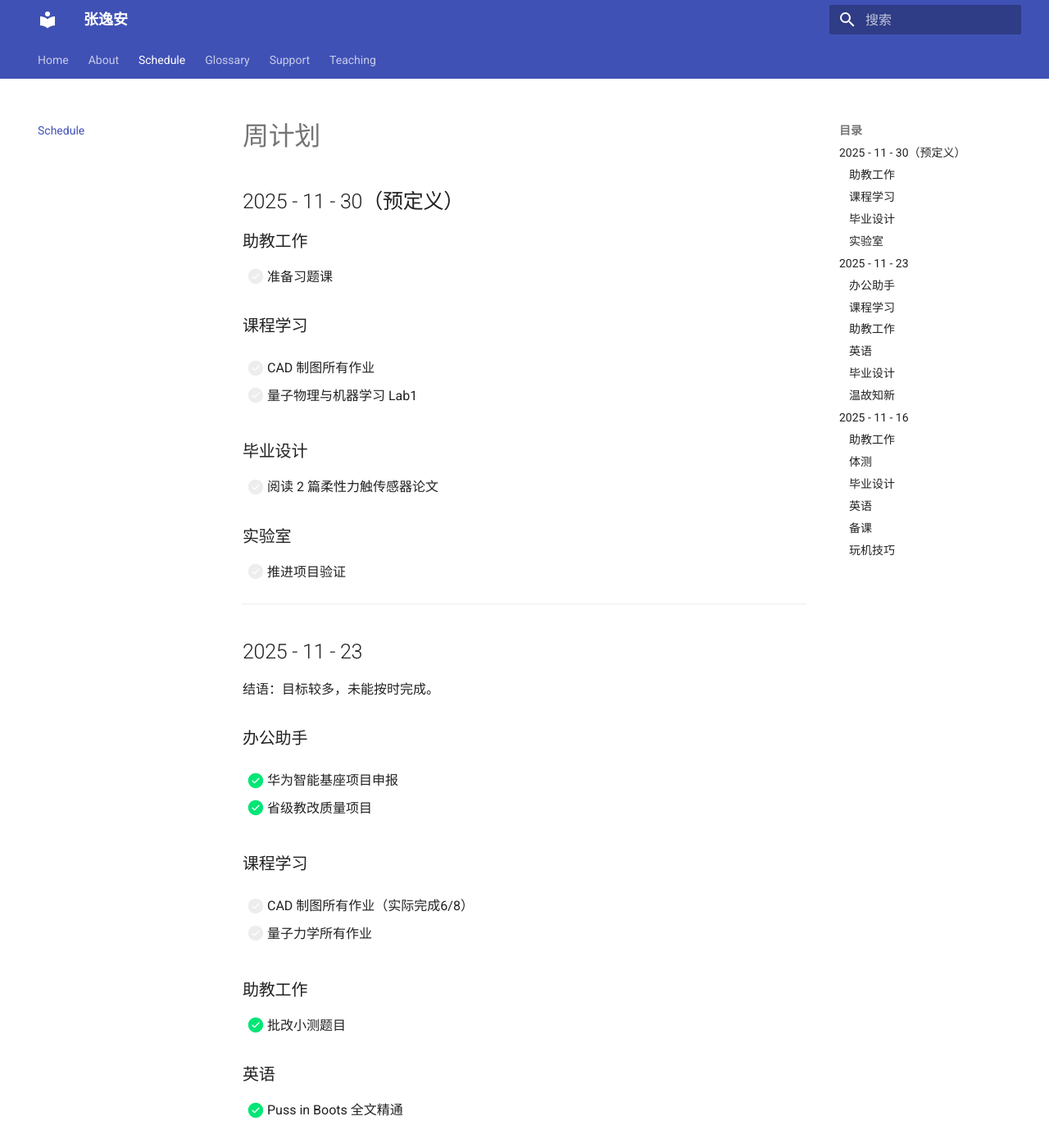
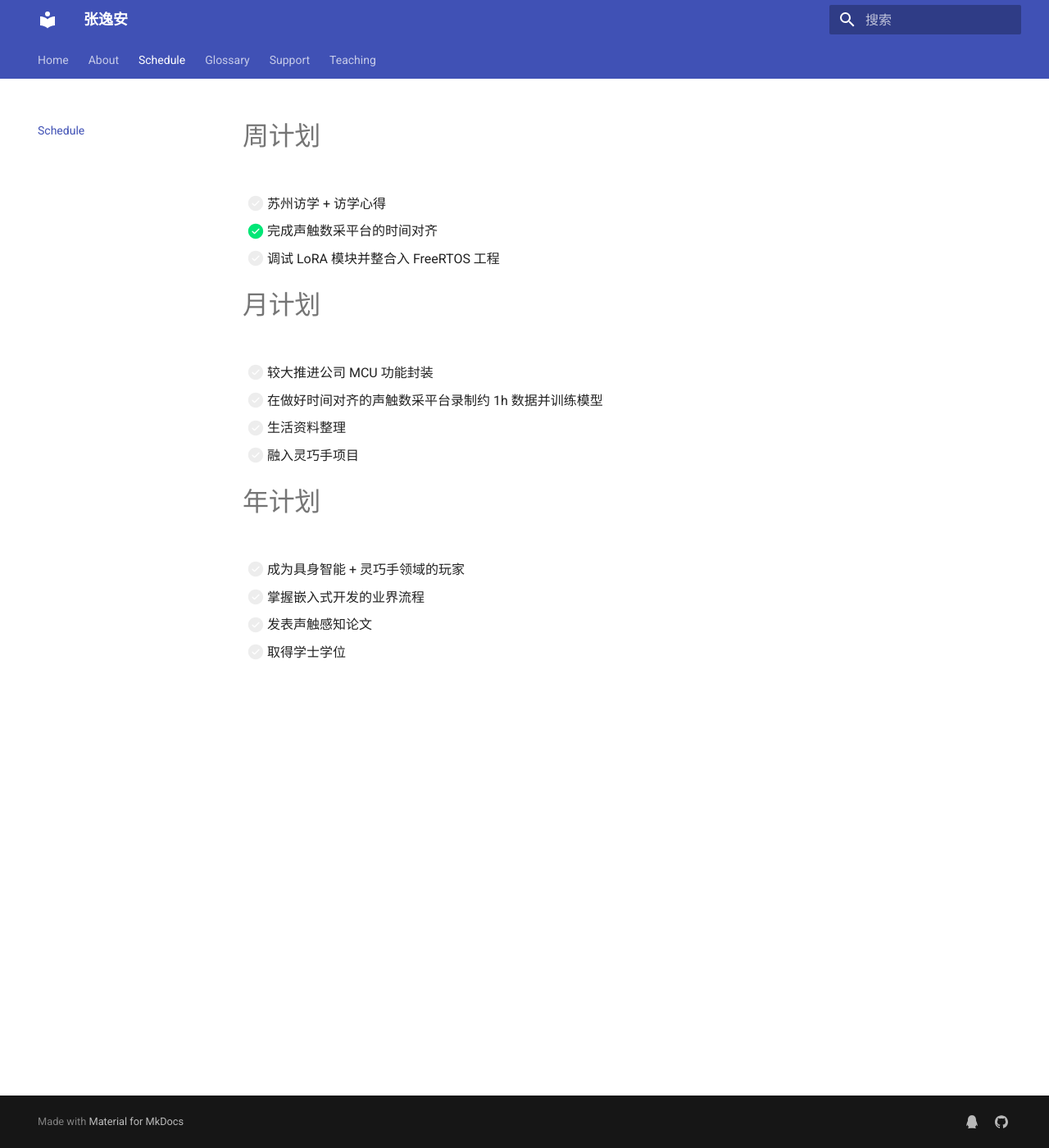
Before and after one commit to Tsincy-Peacy/homepage, an MkDocs documentation site: the page built from docs/schedule.md, in a window 1280 px wide and 1400 px high. Shown: the whole window at 82% size. Built offline with MkDocs 1.6.1 and Material for MkDocs 9.7.7, drawn with Linux system fonts in a browser that asks for light colours; some of the changed text lies outside the part shown.

Commit message:
change the structure of schedule

```diff
--- a/docs/schedule.md
+++ b/docs/schedule.md
@@ -1,105 +1,27 @@
 # 周计划
 
-## 2025 - 11 - 30（预定义）
+- [ ] 苏州访学 + 访学心得
 
-### 助教工作
+- [x] 完成声触数采平台的时间对齐
 
-- [ ] 准备习题课
+- [ ] 调试 LoRA 模块并整合入 FreeRTOS 工程
 
-### 课程学习
+# 月计划
 
-- [ ] CAD 制图所有作业
+- [ ] 较大推进公司 MCU 功能封装
 
-- [ ] 量子物理与机器学习 Lab1
+- [ ] 在做好时间对齐的声触数采平台录制约 1h 数据并训练模型
 
-### 毕业设计
+- [ ] 生活资料整理
 
-- [ ] 阅读 2 篇柔性力触传感器论文
+- [ ] 融入灵巧手项目
 
-### 实验室
+# 年计划
 
-- [ ] 推进项目验证
+- [ ] 成为具身智能 + 灵巧手领域的玩家
 
----
+- [ ] 掌握嵌入式开发的业界流程
 
-## 2025 - 11 - 23
+- [ ] 发表声触感知论文
 
-结语：目标较多，未能按时完成。
-
-### 办公助手
-
-- [x] 华为智能基座项目申报
-
-- [x] 省级教改质量项目
-
-### 课程学习
-
-- [ ] CAD 制图所有作业（实际完成6/8）
-
-- [ ] 量子力学所有作业
-
-### 助教工作
-
-- [x] 批改小测题目
-
-### 英语
-
-- [x] Puss in Boots 全文精通
-
-### 毕业设计
-
-- [x] 完成两个传感器的训练
-
-- [x] 购买 PDMS 固化剂
-
-- [x] 报销
-
-- [x] 更可靠的接线端子（XH2.56）
-
-### 温故知新
-
-- [ ] 线性代数
-
----
-
-## 2025 - 11 - 16
-
-结语：顺利完成
-
-### 助教工作
-
-- [x] 完成课程主页的维护
-
-    - [x] 课件上传
-
-    - [x] 习题课讲义上传
-
-    - [x] Lab2 ~ Lab4 参考答案
-
-- [x] 批改积攒的作业
-
-    - [x] 上机作业
-
-    - [x] 模拟考试
-
-- [x] 寻找 10 道素材题目
-
-### 体测
-
-- [x] 完成体测
-
-### 毕业设计
-
-- [x] 完成液封凝固测试
-
-### 英语
-
-- [x] Puss in Boots 一遍
-
-### 备课
-
-- [x] 准备至少 4 h 的汇编课程
-
-### 玩机技巧
-
-- [x] 探索多设备协同工作
+- [ ] 取得学士学位
```
